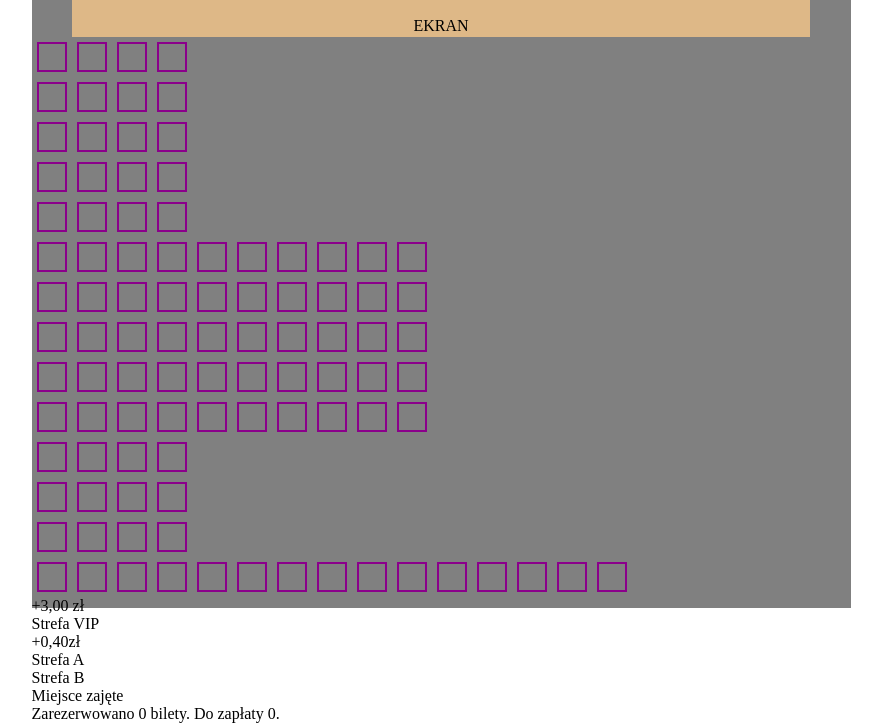
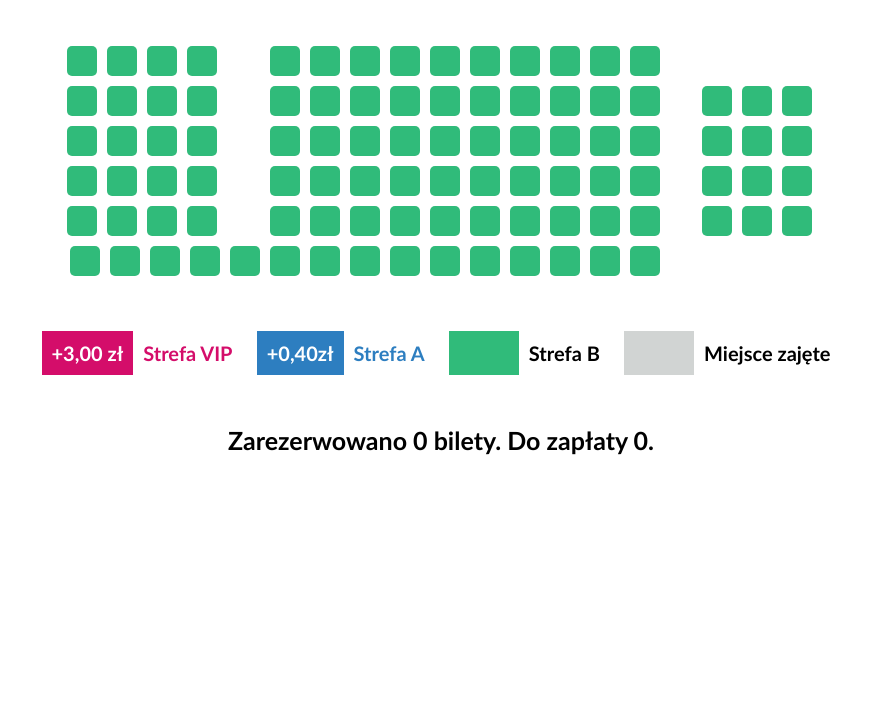
Before and after one commit to KarolinaZaw/20-Web-Projects-in-Vanilla-JS, a plain HTML site: page Multikino_Seat_Booking/index.html in a window 1280 px wide. Shown: the part 192-915 px from the top of the page, without its empty margins (199-1081 px from the left). After the commit the page ends 800 px from the top, so only its background shows below. Drawn offline with Linux system fonts and the light colour scheme.

Commit message:
Add complete .css file

```diff
--- a/Multikino_Seat_Booking/style.css
+++ b/Multikino_Seat_Booking/style.css
@@ -2,54 +2,70 @@
   margin: 0;
   padding: 0;
   box-sizing: border-box;
+  font-family: "Trebuchet MS", "Lucida Sans Unicode", "Lucida Grande",
+    "Lucida Sans", Arial, sans-serif;
 }
 
 .container {
   max-width: 1200px;
   margin: 0 auto;
   padding: 0 15px;
-    /* background-color: rgb(204, 199, 199); */
 }
 
 .movie-container {
   height: 100vh;
   width: 70%;
-    background-color: gray;
   margin: 0 auto;
 }
 
 h1 {
-    font-family: 'Trebuchet MS', 'Lucida Sans Unicode', 'Lucida Grande', 'Lucida Sans', Arial, sans-serif;
   font-size: 30px;
   font-weight: bold;
   line-height: 20px;
   text-align: center;
-    padding: 100px 20px 50px 20px;
+  padding: 20px 20px 50px 20px;
+  color: rgb(212, 13, 106);
 }
 
-label {
-    margin: 0 auto;
+.options {
+  margin-bottom: 30px;
+  text-align: center;
+  font-size: 20px;
 }
 
+select {
+  font-size: 20px;
+  padding: 5px 5px;
+}
 
 .screen {
-    height: 20px;
-    width: 90%;
-    padding: 20px 0;
-    background-color: burlywood;
+  height: 25px;
+  width: 70%;
+  background-color: rgb(204, 202, 199);
   text-align: center;
   margin: 0 auto;
 }
 
 .screen p {
-    margin: auto 0;
+  font-size: 20px;
 }
 
 .seat {
   width: 30px;
   height: 30px;
-    border: 2px solid darkmagenta;
   margin: 5px 5px;
+  border-radius: 5px;
+  background-color: rgb(48, 187, 122);
+}
+
+.zone-wrapper {
+  display: flex;
+  flex-direction: row;
+  width: 100%;
+  justify-content: space-around;
+  align-items: flex-end;
+  flex-wrap: wrap;
+  margin-top: 50px;
 }
 
 .zone-1 {
@@ -57,6 +73,8 @@ label {
   width: 20%;
   flex-direction: row;
   flex-wrap: wrap;
+  margin-left: 20px;
+  margin-right: 17px;
 }
 
 .zone-2 {
@@ -66,12 +84,12 @@ label {
   flex-wrap: wrap;
 }
 
-
 .zone-3 {
   display: flex;
-    width: 20%;
+  width: 15%;
   flex-direction: row;
   flex-wrap: wrap;
+  margin-right: 20px;
 }
 
 .zone-4 {
@@ -79,4 +97,91 @@ label {
   width: 100%;
   flex-direction: row;
   flex-wrap: wrap;
+  justify-content: left;
+  margin-left: 33px;
 }
+
+.description-wrapper {
+  display: flex;
+  flex-direction: row;
+  justify-content: space-between;
+  margin: 50px 10px;
+}
+
+.vip,
+.area-A,
+.area-B,
+.place-occupied {
+  display: flex;
+  flex-direction: row;
+  justify-content: space-between;
+}
+.vip span {
+  background-color: rgb(212, 13, 106);
+  padding: 10px 10px;
+  font-size: 20px;
+  font-weight: bold;
+  color: white;
+}
+
+.vip p {
+  font-size: 20px;
+  font-weight: bold;
+  padding: 10px 10px;
+  color: rgb(212, 13, 106);
+}
+
+.area-A span {
+  background-color: rgb(45, 126, 192);
+  padding: 10px 10px;
+  font-size: 20px;
+  font-weight: bold;
+  color: white;
+}
+
+.area-A p {
+  font-size: 20px;
+  font-weight: bold;
+  padding: 10px 10px;
+  color: rgb(45, 126, 192);
+}
+
+.area-B span {
+  background-color: rgb(48, 187, 122);
+  padding: 5px 10px;
+  width: 70px;
+  font-size: 20px;
+  font-weight: bold;
+  color: white;
+}
+
+.area-B p {
+  font-size: 20px;
+  font-weight: bold;
+  padding: 10px 10px;
+  color: black;
+}
+
+.place-occupied span {
+  background-color: rgb(209, 212, 211);
+  padding: 5px 10px;
+  width: 70px;
+}
+
+.place-occupied p {
+  font-size: 20px;
+  font-weight: bold;
+  padding: 10px 10px;
+  color: black;
+}
+
+.summary {
+  font-size: 25px;
+  font-weight: bold;
+  width: 100%;
+  text-align: center;
+}
+
+/* .summary p {
+  margin: 0 auto;
+} */
```
Lines whose indentation alone changed are shown as unchanged.
